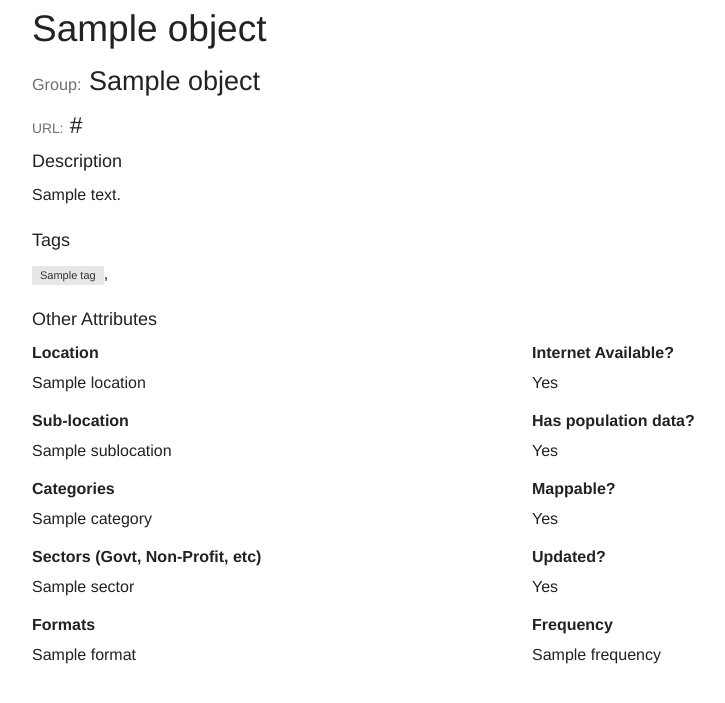
After one commit to themarshallproject/hall-of-justice, a Django app: template cjdata/templates/cjdata/dataset_detail.html in a window 1280 px wide. The commit adds this page. Shown: the top 703 px of the page, without its empty margins (123-848 px from the left). Run offline with Django 3.2, Linux system fonts and the light colour scheme; the template is opened without the code that fills it: most values are stand-ins (such as "Sample title", 1, 10 or a date in 2020); data that the repository does not hold is empty.

Commit message:
Add dataset_detail views for viewing details on a dataset.

```diff
--- /dev/null
+++ b/cjdata/templates/cjdata/dataset_detail.html
@@ -0,0 +1,47 @@
+{% extends 'base.html' %}
+
+{% block content %}
+    <h2>{{ object.title }}</h2>
+    <h3><small>Group:</small> {{ object.group_name }}</h3>
+    <h4><small>URL:</small> {{ object.url|urlizetrunc:90 }}</h4>
+    <h5>Description</h5>
+    <p>{{ object.description }}</p>
+    <h5>Tags</h5>
+    <p>
+        {% for t in object.tags %}
+            <a class="label secondary" href="{% url 'haystack_search' %}?q={{ t|urlencode }}">{{ t }}</a>,
+        {% endfor %}
+    </p>
+    <h5>Other Attributes</h5>
+    <div class="row">
+        <div class="columns large-6">
+            <dl>
+                <dt>Location</dt>
+                <dd>{{ object.location }}</dd>
+                <dt>Sub-location</dt>
+                <dd>{{ object.sublocation }}</dd>
+                <dt>Categories</dt>
+                <dd>{{ object.categories.all|join:", " }}</dd>
+                <dt>Sectors (Govt, Non-Profit, etc)</dt>
+                <dd>{{ object.sectors|join:", "|default:"Not provided" }}</dd>
+                <dt>Formats</dt>
+                <dd>{{ object.formats|join:", "|default:"Not provided" }}</dd>
+            </dl>
+        </div>
+        <div class="columns large-6">
+            <dl>
+                <dt>Internet Available?</dt>
+                <dd>{{ object.internet_available|yesno|title }}</dd>
+                <dt>Has population data?</dt>
+                <dd>{{ object.population_data|yesno|title }}</dd>
+                <dt>Mappable?</dt>
+                <dd>{{ object.mappable|yesno|title }}</dd>
+                <dt>Updated?</dt>
+                <dd>{{ object.updated|yesno|title }}</dd>
+                <dt>Frequency</dt>
+                <dd>{{ object.frequency }}</dd>
+            </dl>
+        </div>
+    </div>
+
+{% endblock content %}
--- a/cjdata/templates/search/search.html
+++ b/cjdata/templates/search/search.html
@@ -16,7 +16,6 @@
             <form method="get" action=".">
                 <div class="row collapse">
                         <div class="small-10 columns">
-                            {# <input type="text" placeholder="Enter your search" name=> #}
                             {{ form.q }}
                         </div>
                         <div class="small-2 columns">
@@ -37,6 +36,7 @@
                         <th>State/Location</th>
                         <th>Categories</th>
                         <th>Title</th>
+                        <th>Sectors</th>
                         <th width="110">URL</th>
                     </tr>
                 </thead>
@@ -51,6 +51,7 @@
                         {{ result.object.title }}
                         </a>
                     </td>
+                    <td>{{ result.object.sectors|join:", "|default:"Not provided" }}</td>
                     <td><a data-tooltip aria-haspopup="true" class="has-tip" rel="external nofollow" target="_blank" title="{{ result.object.url }}" href="{{ result.object.url }}">Dataset URL</a></td>
                 </tr>
             {% empty %}
--- /dev/null
+++ b/cjdata/urls.py
@@ -0,0 +1,7 @@
+from django.conf.urls import patterns, url
+
+from cjdata.views import DatasetDetailView
+
+urlpatterns = patterns('',
+    url(r'^(?P<pk>[\d]+)/$', DatasetDetailView.as_view(), name='dataset-detail'),
+)
--- a/hoj/urls.py
+++ b/hoj/urls.py
@@ -5,6 +5,7 @@ from django.conf import settings
 urlpatterns = patterns('',
 
     (r'^$', include('haystack.urls')),
+    (r'data/', include('cjdata.urls')),
 
     url(r'^admin/', include(admin.site.urls)),
 )
```
Also changed, not shown: cjdata/views.py (+5 -2 lines).
